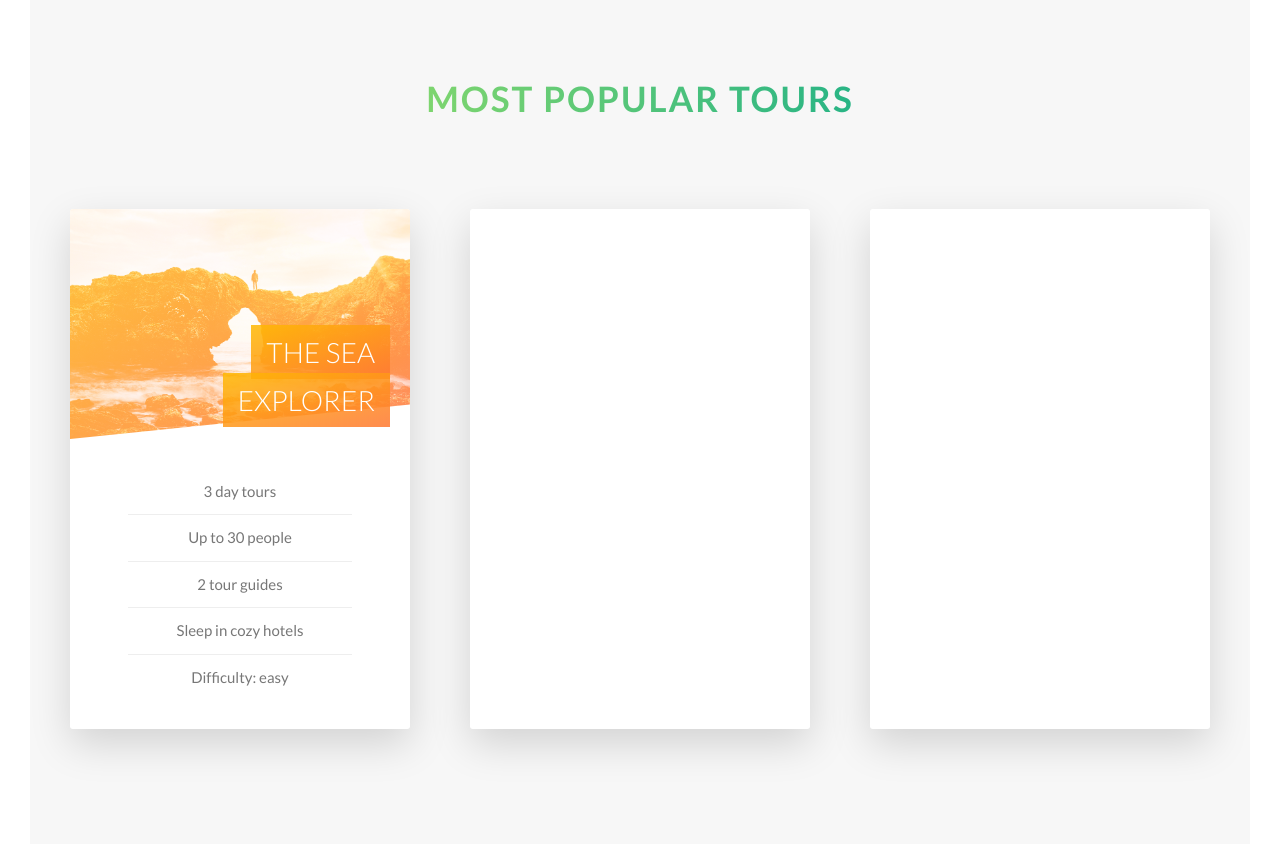
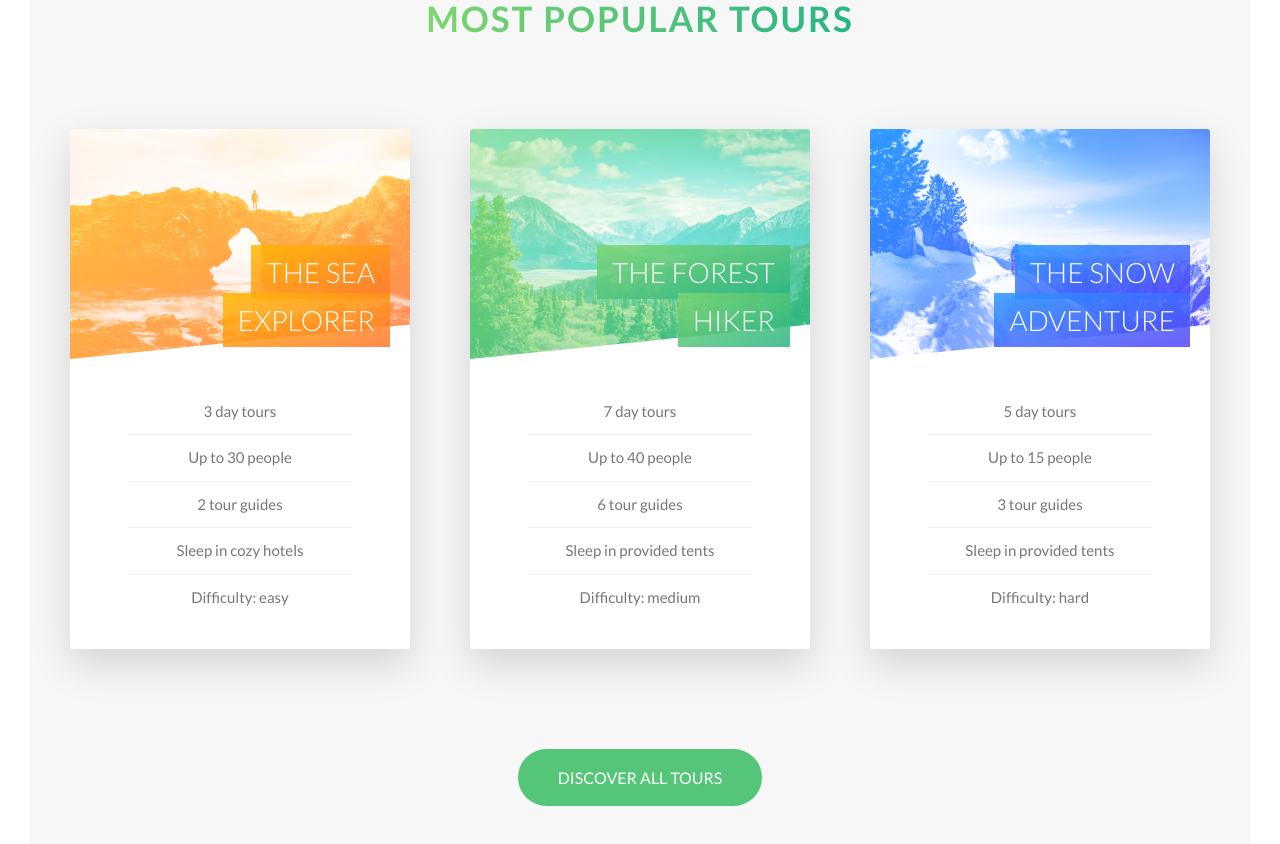
Before and after one commit to PadamSandhu/outdoor-tour-website, a React app: page / in a window 1280 px wide. Shown: the part 2460-3304 px from the top of the page. Built offline with nearby package versions, Linux system fonts and the light colour scheme.

Commit message:
Finised cards

```diff
--- a/src/components/common/card.js
+++ b/src/components/common/card.js
@@ -1,6 +1,7 @@
 import React from 'react';
 
 export default function Card(props) {
+  console.log(props);
   const customClass = props.customClass ? props.customClass : '';
   return (
     <div className="card">
@@ -22,7 +23,19 @@ export default function Card(props) {
         </div>
       </div>
 
-      <div className={`card__side card__side--back card__side--back--${customClass}`}>Back</div>
+      <div className={`card__side card__side--back card__side--back--${customClass}`}>
+        {props.backCard ? (
+          <div className="card__cta">
+            <div className="card__price-box">
+              <p className="card__price-only">{props.backCard.p1 ? props.backCard.p1 : null}</p>
+              <p class="card__price-value">{props.backCard.p2 ? props.backCard.p2 : null}</p>
+            </div>
+            <a href="#" className="btn btn--white">
+              {props.backCard.b1 ? props.backCard.b1 : null}
+            </a>
+          </div>
+        ) : null}
+      </div>
     </div>
   );
 }
--- a/src/components/home/tours.js
+++ b/src/components/home/tours.js
@@ -16,14 +16,59 @@ export default function Tours() {
               heading: 'the sea explorer',
               descList: ['3 day tours', 'Up to 30 people', '2 tour guides', 'Sleep in cozy hotels', 'Difficulty: easy']
             }}
+            backCard={{
+              p1: 'Only',
+              p2: '$297',
+              b1: 'Book now!'
+            }}
           />
         </div>
         <div className="col-1-of-3">
-          <Card customClass="card-2" frontCard={{ heading: 'the sea explorer' }} />
+          <Card
+            customClass="card-2"
+            frontCard={{
+              heading: 'the forest hiker',
+              descList: [
+                '7 day tours',
+                'Up to 40 people',
+                '6 tour guides',
+                'Sleep in provided tents',
+                'Difficulty: medium'
+              ]
+            }}
+            backCard={{
+              p1: 'Only',
+              p2: '$497',
+              b1: 'Book now!'
+            }}
+          />
         </div>
         <div className="col-1-of-3">
-          <Card customClass="card-3" frontCard={{ heading: 'the sea explorer' }} />
+          <Card
+            customClass="card-3"
+            frontCard={{
+              heading: 'the snow adventure',
+              descList: [
+                '5 day tours',
+                'Up to 15 people',
+                '3 tour guides',
+                'Sleep in provided tents',
+                'Difficulty: hard'
+              ]
+            }}
+            backCard={{
+              p1: 'Only',
+              p2: '$897',
+              b1: 'Book now!'
+            }}
+          />
         </div>
+      </div>
+
+      <div className="u-center-text u-margin-top-big">
+        <a href="#" className="btn btn--green">
+          Discover all tours
+        </a>
       </div>
     </section>
   );
--- a/src/styles/base/_utilities.scss
+++ b/src/styles/base/_utilities.scss
@@ -14,3 +14,7 @@
 .u-margin-bottom-big {
   margin-bottom: 8rem;
 }
+
+.u-margin-top-big {
+  margin-top: 10rem;
+}
--- a/src/styles/components/common/_button.scss
+++ b/src/styles/components/common/_button.scss
@@ -35,6 +35,19 @@
   &--white {
     background-color: $color-white;
     color: $color-grey-dark;
+
+    &::after {
+      background-color: $color-white;
+    }
+  }
+
+  &--green {
+    background-color: $color-primary;
+    color: $color-white;
+
+    &::after {
+      background-color: $color-primary;
+    }
   }
 
   // Sudo elements (Let's you animate certain parts of css)
@@ -52,10 +65,6 @@
     z-index: -1;
 
     transition: all 0.4s;
-  }
-
-  &--white::after {
-    background-color: $color-white;
   }
 
   // We want to do something when hovered
--- a/src/styles/components/common/_card.scss
+++ b/src/styles/components/common/_card.scss
@@ -34,6 +34,14 @@
       &--card-1 {
         background-image: linear-gradient(to right bottom, $color-secondary-light, $color-secondary-dark);
       }
+
+      &--card-2 {
+        background-image: linear-gradient(to right bottom, $color-primary-light, $color-primary-dark);
+      }
+
+      &--card-3 {
+        background-image: linear-gradient(to right bottom, $color-tertiary-light, $color-tertiary-dark);
+      }
     }
   }
 
@@ -67,6 +75,19 @@
       // We can blend two images or an image and gradient;
       background-blend-mode: screen; // This property doesn't work with IE
     }
+
+    &--card-2 {
+      background-image: linear-gradient(to right bottom, $color-primary-light, $color-primary-dark),
+        url(./assets/img/nat-6.jpg);
+      // We can blend two images or an image and gradient;
+      background-blend-mode: screen; // This property doesn't work with IE
+    }
+    &--card-3 {
+      background-image: linear-gradient(to right bottom, $color-tertiary-light, $color-tertiary-dark),
+        url(./assets/img/nat-7.jpg);
+      // We can blend two images or an image and gradient;
+      background-blend-mode: screen; // This property doesn't work with IE
+    }
   }
 
   &__heading {
@@ -94,6 +115,22 @@
         rgba($color-secondary-dark, 0.85)
       );
     }
+
+    &--card-2 {
+      background-image: linear-gradient(
+        to right bottom,
+        rgba($color-primary-light, 0.85),
+        rgba($color-primary-dark, 0.85)
+      );
+    }
+
+    &--card-3 {
+      background-image: linear-gradient(
+        to right bottom,
+        rgba($color-tertiary-light, 0.85),
+        rgba($color-tertiary-dark, 0.85)
+      );
+    }
   }
 
   &__details {
@@ -115,4 +152,31 @@
       }
     }
   }
+
+  // Back Side Styling
+  &__cta {
+    position: absolute;
+    top: 50%;
+    left: 50%;
+    transform: translate(-50%, -50%);
+    width: 90%; // This option gave some width;
+    // Center the button;
+    text-align: center;
+  }
+
+  &__price-box {
+    text-align: center;
+    margin-bottom: 8rem;
+    color: $color-white;
+  }
+
+  &__price-only {
+    font-size: 1.4rem;
+    text-transform: uppercase;
+  }
+
+  &__price-value {
+    font-size: 6rem;
+    font-weight: 100;
+  }
 }
--- a/src/styles/components/home/_about.scss
+++ b/src/styles/components/home/_about.scss
@@ -5,25 +5,3 @@
     margin-top: -25vh; // Found this after doing the math of Vh
   }
 }
-
-.section-features {
-  padding: 20rem 0;
-  background-image: linear-gradient(to right bottom, rgba($color-primary-light, 0.8), rgba($color-primary-dark, 0.8)),
-    url(./assets/img/nat-4.jpg);
-  background-size: cover; // it will try to fit element to the width of the box
-  background-position: top; // This will not chop image on the
-
-  transform: skewY(-7deg); // Skew parent component and skew back all the child components back
-
-  & > * {
-    // This will select only direct child of this section-feature
-
-    transform: skewY(7deg);
-  }
-}
-
-.section-tours {
-  background-color: $color-grey-light-1;
-  padding: 25rem 0 50rem 0;
-  margin-top: -10rem;
-}
--- a/src/styles/components/home/_features.scss
+++ b/src/styles/components/home/_features.scss
@@ -1,4 +1,5 @@
 .section-features {
+  margin-top: -8rem;
   padding: 20rem 0;
   background-image: linear-gradient(to right bottom, rgba($color-primary-light, 0.8), rgba($color-primary-dark, 0.8)),
     url(./assets/img/nat-4.jpg);
@@ -9,7 +10,6 @@
 
   & > * {
     // This will select only direct child of this section-feature
-
     transform: skewY(7deg);
   }
 }
--- a/src/styles/components/home/_tours.scss
+++ b/src/styles/components/home/_tours.scss
@@ -1,5 +1,5 @@
 .section-tours {
   background-color: $color-grey-light-1;
-  padding: 25rem 0 50rem 0;
+  padding: 25rem 0 15rem 0;
   margin-top: -10rem;
 }
```
Also changed, not shown: src/components/home/stories.js (added, +11 -0 lines).
